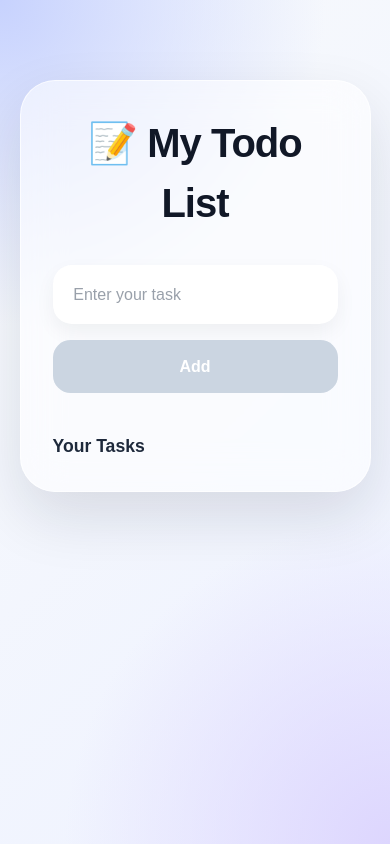
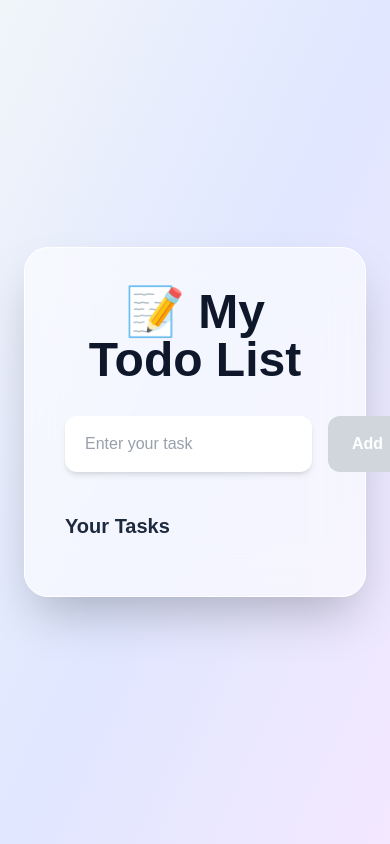
Before and after one commit to ps963002-gif/desktop-tutorial, a Next.js app: page / in a window 390 px wide. Built offline with nearby package versions, Linux system fonts and the light colour scheme.

Commit message:
Updated Todo List with Tailwind CSS and validations

```diff
--- a/app/components/TodoList.tsx
+++ b/app/components/TodoList.tsx
@@ -1,92 +1,126 @@
 "use client";
+
 import { useState, useEffect } from "react";
-import "./style.css";
+
 export default function TodoList() {
   const [task, setTask] = useState("");
   const [tasks, setTasks] = useState<string[]>([]);
   const [editIndex, setEditIndex] = useState<number | null>(null);
+
   useEffect(() => {
     const savedTasks = localStorage.getItem("tasks");
-    if(savedTasks){
+    if (savedTasks) {
       setTasks(JSON.parse(savedTasks));
     }
   }, []);
   useEffect(() => {
-    localStorage.setItem(
-      "tasks",
-      JSON.stringify(tasks)
+    localStorage.setItem("tasks", JSON.stringify(tasks));
+  }, [tasks]);
+
+  function addTask() {
+    const trimmedTask = task.trim();
+
+    if (trimmedTask.length < 3) {
+      alert("Task must contain at least 3 characters.");
+      return;
+    }
+
+    const taskExists = tasks.some(
+      (item, index) =>
+        item.toLowerCase() === trimmedTask.toLowerCase() &&
+        index !== editIndex
     );
-  }, [tasks]);
-  function addTask(){
-    if(task.trim() === "") return;
-    if(editIndex !== null){
+
+    if (taskExists) {
+      alert("This task already exists.");
+      return;
+    }
+
+    if (editIndex !== null) {
       const updatedTasks = [...tasks];
-      updatedTasks[editIndex] = task;
+      updatedTasks[editIndex] = trimmedTask;
       setTasks(updatedTasks);
       setEditIndex(null);
-    }
-    else{
-      setTasks([...tasks, task]);
-    }
-    setTask("");
-
-  }
-  function deleteTask(index:number){
-    const updatedTasks = tasks.filter((_,i)=>i !== index);
-    setTasks(updatedTasks);
+    } else {
+      setTasks([...tasks, trimmedTask]);
     }
 
-  function editTask(index:number){
+    setTask("");
+  }
+
+  function deleteTask(index: number) {
+    setTasks(tasks.filter((_, i) => i !== index));
+  }
+
+  function editTask(index: number) {
     setTask(tasks[index]);
     setEditIndex(index);
+  }
 
-  }
   return (
+    <div className="min-h-screen bg-gradient-to-br from-slate-100 via-indigo-100 to-purple-100 flex items-center justify-center p-6">
+      <div className="w-full max-w-2xl rounded-3xl bg-white/60 backdrop-blur-xl p-10 shadow-2xl border border-white">
 
-    <div className="container">
+        <h1 className="mb-8 text-center text-5xl font-bold text-slate-900">
+          📝 My Todo List
+        </h1>
 
-      <h1>📝 My Todo List</h1>
-      <div className="inputBox">
+        <div className="flex gap-4">
           <input
             value={task}
-      onChange={(e)=>setTask(e.target.value)}
+            onChange={(e) => setTask(e.target.value)}
+            onKeyDown={(e) => {
+              if (e.key === "Enter") {
+                addTask();
+              }
+            }}
             placeholder="Enter your task"
+            className="flex-1 rounded-xl bg-white px-5 py-4 text-slate-700 shadow-md outline-none focus:ring-4 focus:ring-indigo-200"
           />
+
           <button
-className="addBtn"
             onClick={addTask}
-disabled={task.trim() === ""}
+            disabled={task.trim().length < 3}
+            className="rounded-xl bg-indigo-600 px-6 py-4 font-semibold text-white transition hover:bg-indigo-700 disabled:bg-gray-300"
           >
             {editIndex !== null ? "Update" : "Add"}
           </button>
         </div>
-      <h2>Your Tasks</h2>
-      <ul>
-      {
-      tasks.map((item,index)=>(
-        <li key={index}>
-          <span>
-            {index+1}. {item}
+
+        <h2 className="mt-10 mb-4 text-xl font-semibold text-slate-800">
+          Your Tasks
+        </h2>
+
+        <ul className="space-y-4">
+          {tasks.map((item, index) => (
+            <li
+              key={index}
+              className="flex items-center justify-between rounded-2xl bg-white p-5 shadow-md"
+            >
+              <span className="text-lg text-slate-700">
+                {index + 1}. {item}
               </span>
-          <div>
+
+              <div className="flex gap-3">
                 <button
-          className="editBtn"
-          onClick={()=>editTask(index)}
+                  onClick={() => editTask(index)}
+                  className="rounded-xl bg-blue-100 px-4 py-2 text-blue-600 transition hover:bg-blue-600 hover:text-white"
                 >
                   Edit
                 </button>
+
                 <button
-          className="deleteBtn"
-          onClick={()=>deleteTask(index)}
+                  onClick={() => deleteTask(index)}
+                  className="rounded-xl bg-red-100 px-4 py-2 text-red-600 transition hover:bg-red-600 hover:text-white"
                 >
                   Delete
                 </button>
               </div>
             </li>
-      ))
-      }
+          ))}
         </ul>
+
+      </div>
     </div>
   );
-
 }
--- a/app/components/style.css
+++ /dev/null
@@ -1,307 +0,0 @@
-:root {
-  --bg: #f8fafc;
-  --card: rgba(255, 255, 255, 0.65);
-  --text: #111827;
-  --primary: #4f46e5;
-  --edit: #2563eb;
-  --delete: #ef4444;
-}
-
-* {
-  box-sizing: border-box;
-}
-
-body {
-  min-height: 100vh;
-  margin: 0;
-  background:
-    radial-gradient(circle at top left, #c7d2fe, transparent 35%),
-    radial-gradient(circle at bottom right, #ddd6fe, transparent 35%),
-    linear-gradient(135deg, #f8fafc, #eef2ff);
-
-  font-family: "Poppins", Arial, sans-serif;
-}
-
-.container {
-
-  width: 90%;
-  max-width: 38rem;
-  margin: 5rem auto;
-
-  background: rgba(255,255,255,0.55);
-  backdrop-filter: blur(20px);
-
-  padding: 3rem;
-
-  border-radius: 2.2rem;
-
-  border:1px solid rgba(255,255,255,0.7);
-
-  box-shadow:
-  0 25px 60px rgba(15,23,42,0.12);
-
-}
-
-h1 {
-
-  text-align:center;
-
-  color:var(--text);
-
-  font-size:2.5rem;
-
-  font-weight:700;
-
-  margin-bottom:2rem;
-
-  letter-spacing:-1px;
-
-}
-
-.inputBox {
-
-  display:flex;
-  gap:1rem;
-
-}
-
-
-input {
-
-  flex:1;
-
-  padding:1.1rem 1.3rem;
-
-  border:none;
-
-  outline:none;
-
-  background:white;
-
-  border-radius:1.2rem;
-
-  font-size:1rem;
-
-  color:#334155;
-
-  transition:.3s;
-
-  box-shadow:
-  0 8px 20px rgba(0,0,0,.05);
-
-}
-
-
-input:focus {
-
-  transform:translateY(-2px);
-
-  box-shadow:
-  0 0 0 4px rgba(99,102,241,.15);
-
-}
-
-button {
-
- border:none;
-
- padding:.9rem 1.5rem;
-
- border-radius:1.1rem;
-
- cursor:pointer;
-
- font-weight:600;
-
- transition:.3s;
-
-}
-
-
-.addBtn {
-
- background:
- linear-gradient(
- 135deg,
- #4f46e5,
- #7c3aed
- );
-
- color:white;
-
- box-shadow:
- 0 10px 25px rgba(79,70,229,.25);
-
-}
-
-
-.addBtn:hover {
-
- transform:translateY(-3px);
-
- box-shadow:
- 0 15px 30px rgba(79,70,229,.35);
-
-}
-
-
-.addBtn:disabled {
-
- background:#cbd5e1;
-
- box-shadow:none;
-
-}
-
-h2 {
-
- color:#1e293b;
-
- margin-top:2.5rem;
-
- font-size:1.1rem;
-
- font-weight:600;
-
-}
-
-
-li {
-
- list-style:none;
-
- background:
- rgba(255,255,255,.9);
-
- margin-top:1rem;
-
- padding:1.3rem;
-
- border-radius:1.4rem;
-
- display:flex;
-
- justify-content:space-between;
-
- align-items:center;
-
- border:1px solid #f1f5f9;
-
-
- box-shadow:
-
- 0 12px 30px rgba(15,23,42,.07);
-
-
- transition:.35s;
-
-}
-
-
-li:hover {
-
- transform:translateY(-5px);
-
- box-shadow:
-
- 0 18px 35px rgba(15,23,42,.12);
-
-}
-
-
-
-li span {
-
- color:#334155;
-
- font-size:1.05rem;
-
- font-weight:500;
-
-}
-
-
-
-.actions {
-  display: flex;
-  align-items: center;
-}
-
-
-.editBtn {
-  background:#dbeafe;
-  color:#2563eb;
-  padding:.7rem 1rem;
-  margin-right: 20px;
-}
-
-
-.deleteBtn {
-  background:#fee2e2;
-  color:#dc2626;
-  padding:.7rem 1rem;
-}
-
-
-.editBtn:hover {
-
- background:#2563eb;
-
- color:white;
-
- transform:scale(1.05);
-
-}
-
-
-.deleteBtn:hover {
-
- background:#ef4444;
-
- color:white;
-
- transform:scale(1.05);
-
-}
-
-@media(max-width:500px){
-
-.container{
-
-padding:2rem;
-
-}
-
-
-.inputBox{
-
-flex-direction:column;
-
-}
-
-
-button{
-
-width:100%;
-
-}
-
-
-li{
-
-flex-direction:column;
-
-gap:1rem;
-
-align-items:stretch;
-
-}
-
-
-.actions button{
-
-width:100%;
-
-}
-
-}
```
Lines whose indentation alone changed are shown as unchanged.
